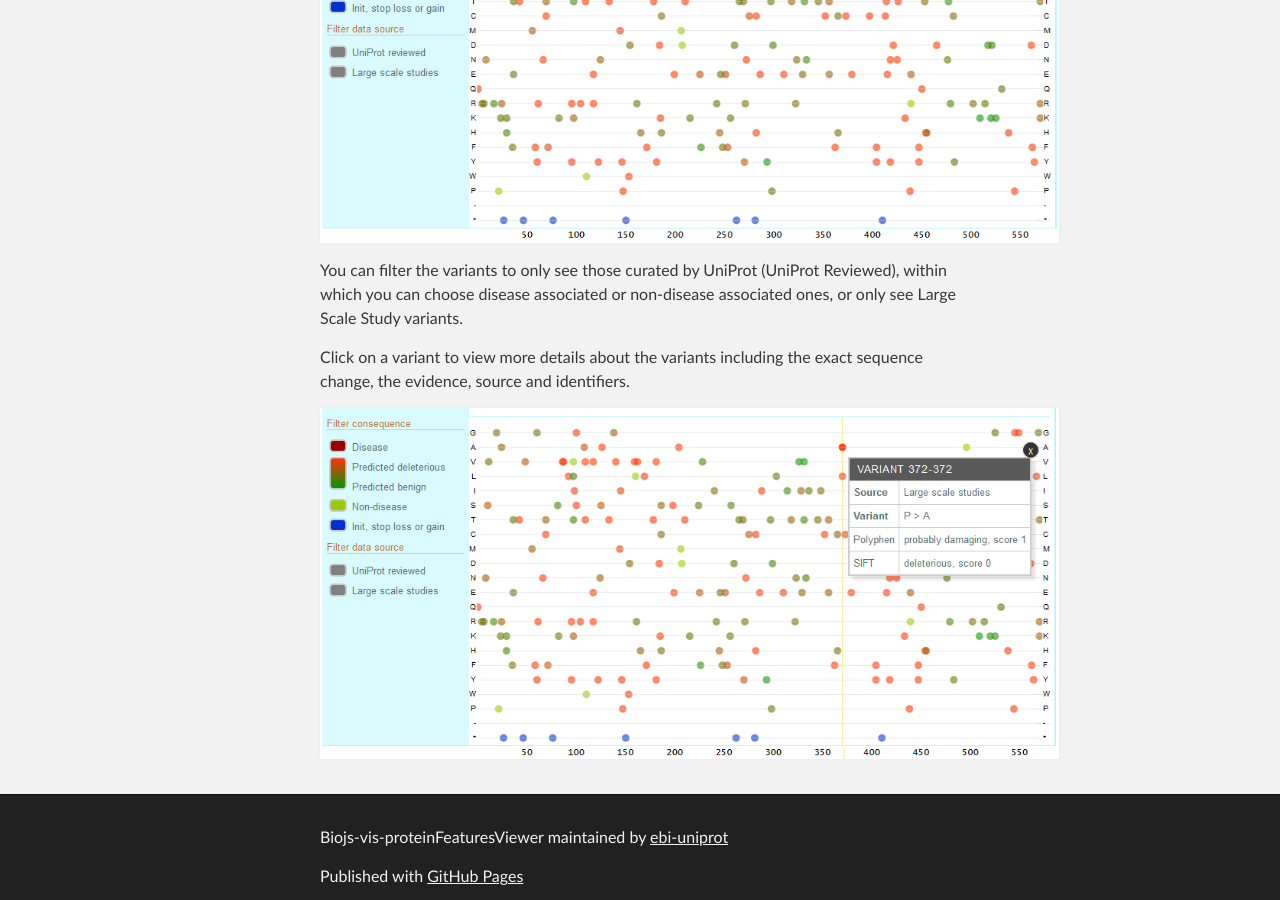
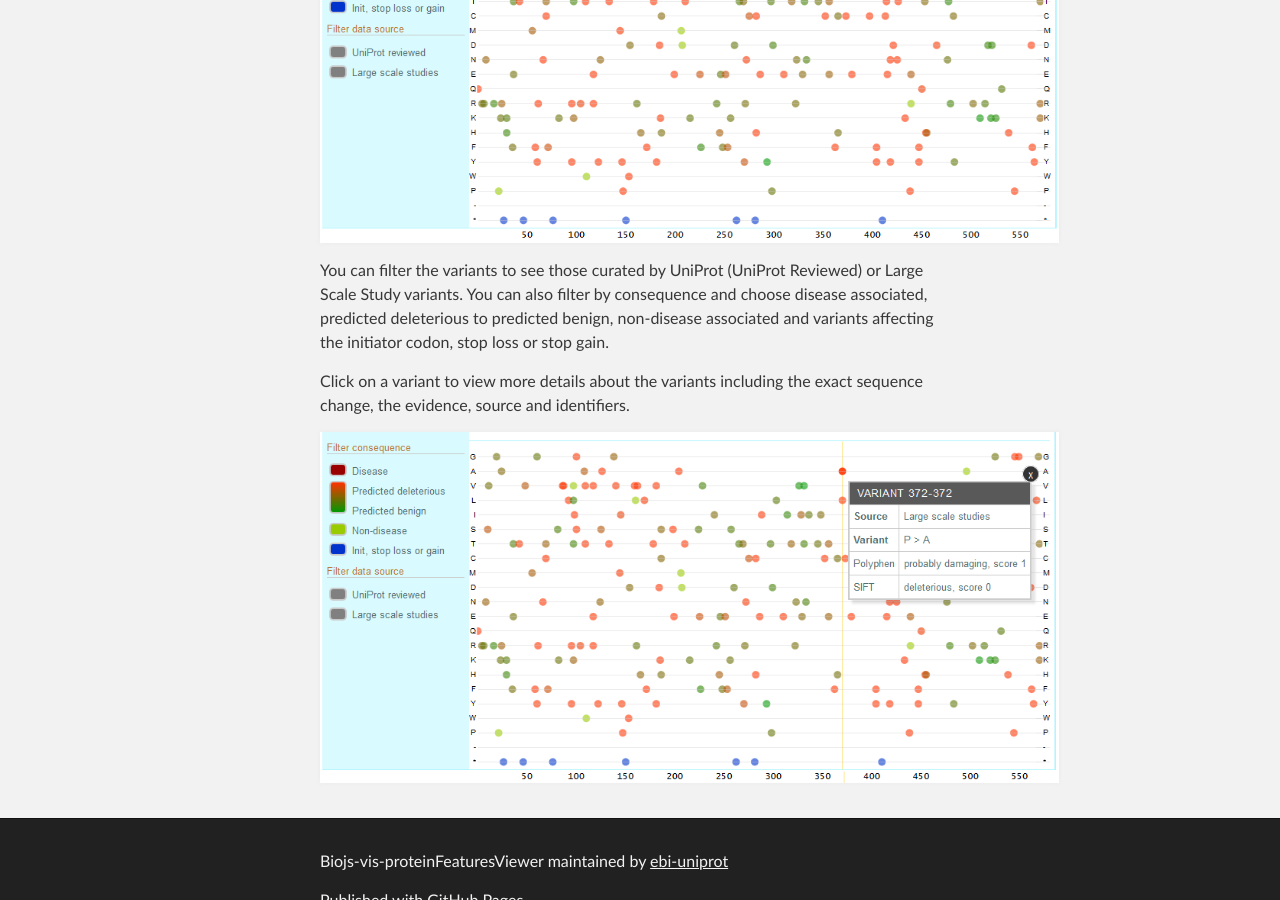
Before and after one commit to ebi-uniprot/ProtVista, a Jekyll site: the page built from userGuide.md, in a window 1280 px wide and 900 px high, scrolled down 8132 px. Built offline with Jekyll 4.4.1, drawn with Linux system fonts in a browser that asks for light colours.

Commit message:
Update variants track description.

```diff
--- a/userGuide.md
+++ b/userGuide.md
@@ -160,7 +160,7 @@ To expand the variants track and see all individual variants, click on the 'Natu
 
 ![Variants expanded track](./images/variantTrack.png)
 
-You can filter the variants to only see those curated by UniProt (UniProt Reviewed), within which you can choose disease associated or non-disease associated ones, or only see Large Scale Study variants.
+You can filter the variants to see those curated by UniProt (UniProt Reviewed) or Large Scale Study variants. You can also filter by consequence and choose disease associated, predicted deleterious to predicted benign, non-disease associated and variants affecting the initiator codon, stop loss or stop gain.
 
 Click on a variant to view more details about the variants including the exact sequence change, the evidence, source and identifiers.
 
```
